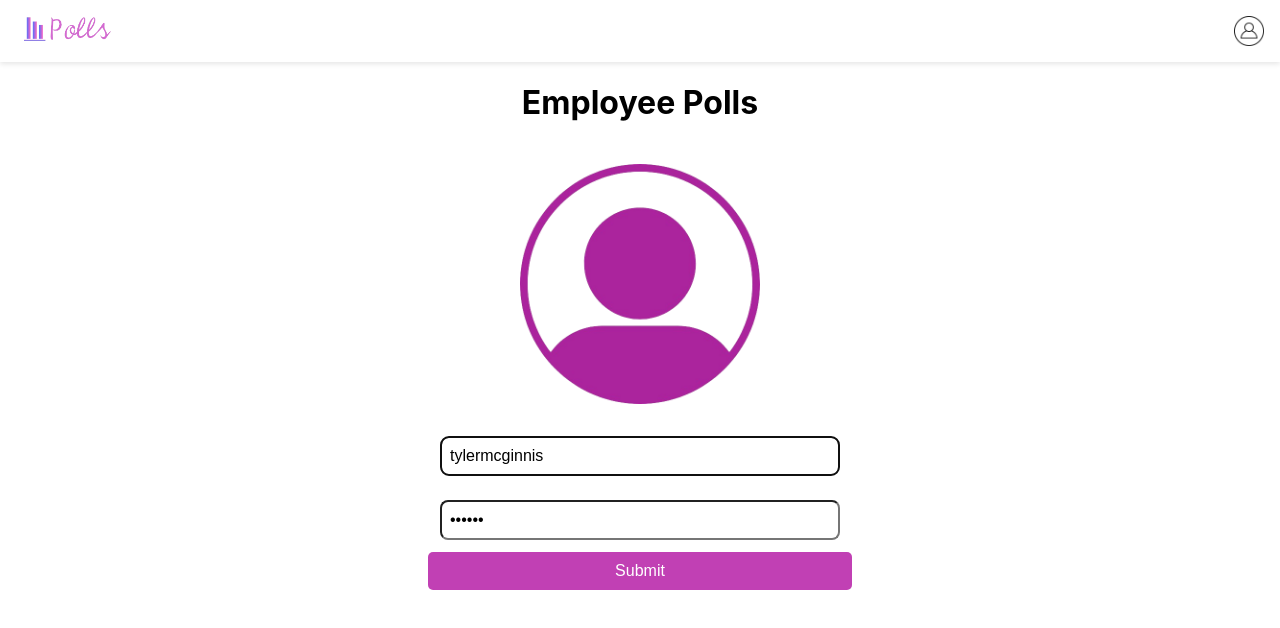
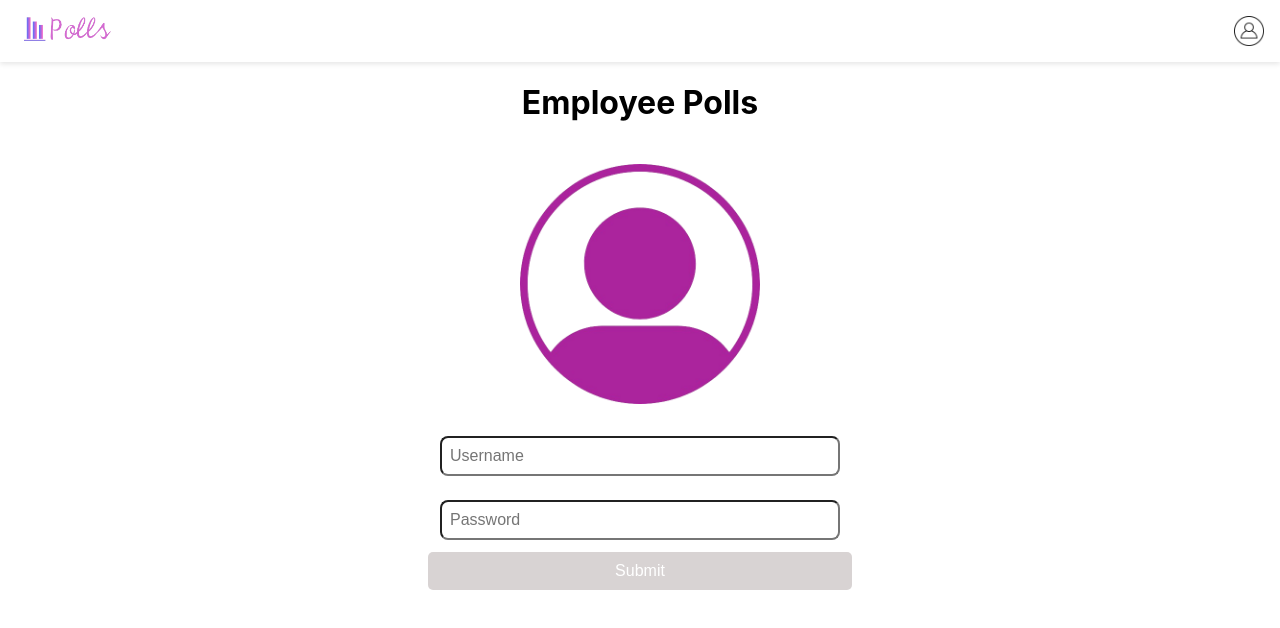
Before and after one commit to huynhlqDev/employee-poll, a React (Create React App) app: page / in a window 1280 px wide. Shown: the top 628 px of the page. Built offline with nearby package versions, Linux system fonts and the light colour scheme.

Commit message:
update testing and Login component

```diff
--- a/src/components/Login.js
+++ b/src/components/Login.js
@@ -14,15 +14,7 @@ const Login = () => {
     const passwordInput = useRef(null);
 
     useEffect(() => {
-        // auto login for debug
-        usernameInput.current.value = "tylermcginnis"
-        passwordInput.current.value = "abc321"
-        setLoginInfo({
-            username: usernameInput.current.value,
-            password: passwordInput.current.value
-        })
-
-        usernameInput.current.focus()
+        // usernameInput.current.focus()
     }, [])
 
     useEffect(() => {
@@ -64,8 +56,9 @@ const Login = () => {
                 alt={"logo"}
             />
             <div className='login-form'>
-                <div className="login-input" id="username">
+                <div className="login-input">
                     <input
+                        id='username'
                         ref={usernameInput}
                         type="text"
                         placeholder="Username"
@@ -73,8 +66,9 @@ const Login = () => {
                         className="form-control"
                     />
                 </div>
-                <div className="login-input" id="password">
+                <div className="login-input">
                     <input
+                        id='password'
                         ref={passwordInput}
                         type="password"
                         placeholder="Password"
```
Also changed, not shown: 2 other files (tests, documents, lock files or other folders).
